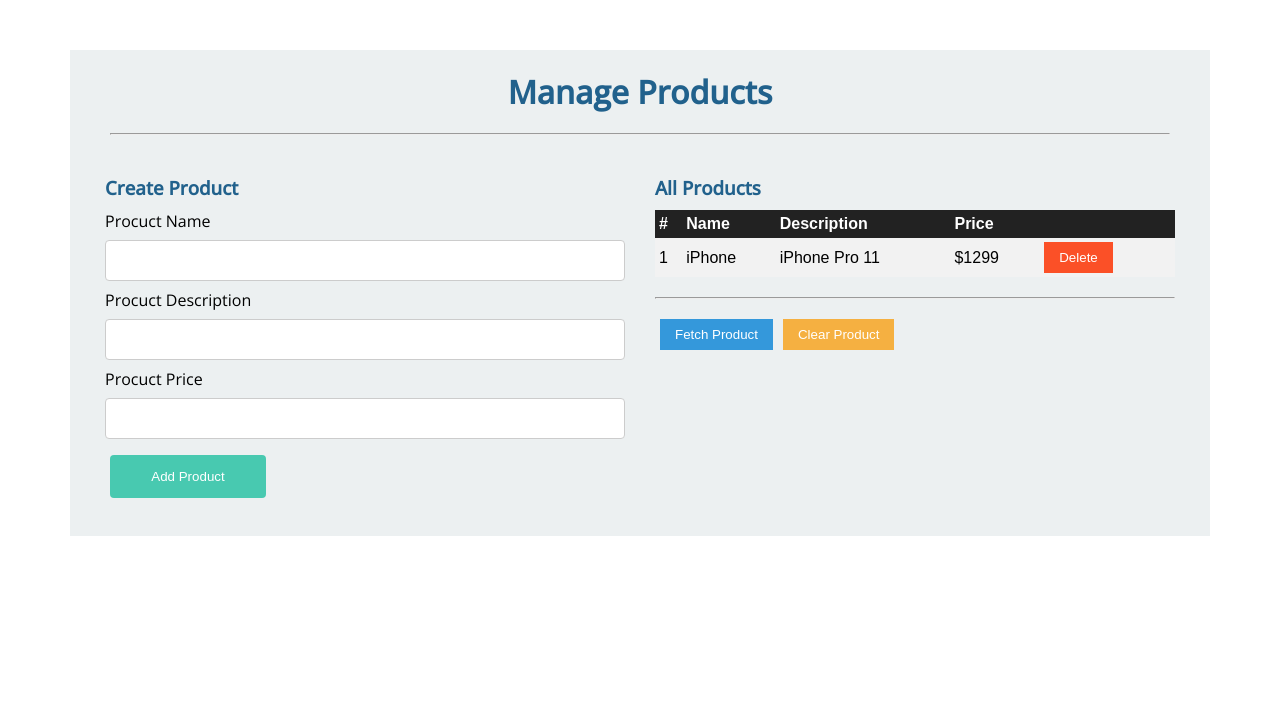
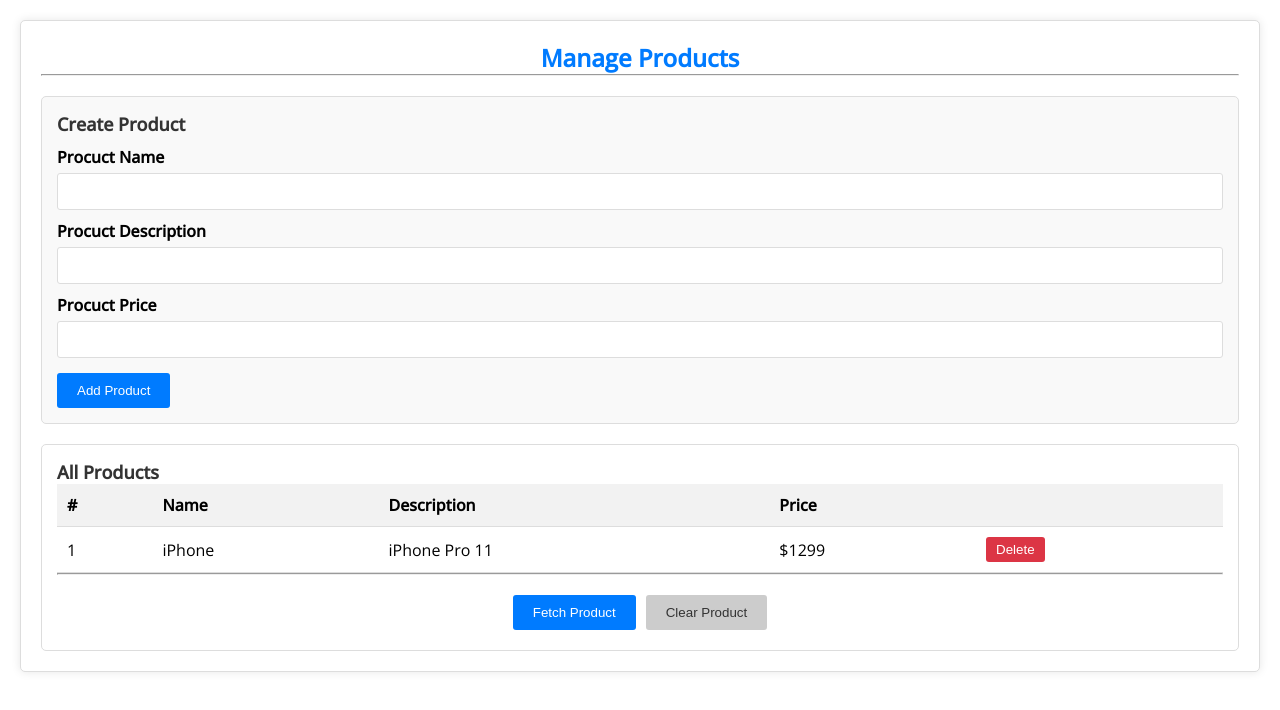
Before and after one commit to Jaber-Saed/AngularHttpRequest---START, an Angular app: page / in a window 1280 px wide. Shown: the top 710 px of the page. Built offline with nearby package versions, Linux system fonts and the light colour scheme; a web font is replaced by a local one; what @ionic/angular would draw is missing.

Commit message:
Up date styling

```diff
--- a/src/app/app.component.css
+++ b/src/app/app.component.css
@@ -1,104 +1,133 @@
-
-
-.main-area{
-    margin: 30px 50px;
-    padding: 20px 20px;
+/* Reset some default styles */
+* {
+  margin: 0;
+  padding: 0;
+  box-sizing: border-box;
 }
 
-.content-area{
-    padding: 20px 20px;
-    background-color: #ECF0F1 ;
-}
-.header{
-    text-align: center;
-    color: #21618C;
-    padding: 0px 20px;
-}
-h3{
-    color: #21618C;
-    margin: 10px 0px;
-}
-hr{
-    margin-top: 20px;
-    margin-bottom: 20px;
-    color:#ECF0F1;
+/* Global styles */
+body {
+  font-family: Arial, sans-serif;
+  background-color: #f4f4f4;
+  color: #333;
 }
 
-.container{
-    display: flex;
+/* Main container */
+.main-area {
+  background-color: #fff;
+  margin: 20px;
+  padding: 20px;
+  border: 1px solid #ddd;
+  border-radius: 5px;
+  box-shadow: 0px 0px 10px rgba(0, 0, 0, 0.1);
 }
-.form-area{
-    width: 50%;
-    padding: 10px 15px;
+
+/* Header styles */
+.header {
+  text-align: center;
+  margin-bottom: 20px;
 }
-.product-display-area{
-    width: 50%;
-    padding: 10px 15px;
+
+.header h1 {
+  font-size: 24px;
+  color: #007BFF;
 }
-input[type=text], select {
-    width: 100%;
-    padding: 12px 20px;
-    margin: 8px 0;
-    display: inline-block;
-    border: 1px solid #ccc;
-    border-radius: 4px;
-    box-sizing: border-box;
-  }
 
-  input[type=submit] {
-    width: 30%;
-    background-color: #48C9B0;
-    color: white;
-    padding: 14px 20px;
-    margin: 8px 5px;
-    border: none;
-    border-radius: 4px;
-    cursor: pointer;
-  }
+/* Form area styles */
+.form-area {
+  background-color: #f9f9f9;
+  padding: 15px;
+  border: 1px solid #ddd;
+  border-radius: 5px;
+}
 
-  input[type=submit]:hover {
-    background-color: #1ABC9C;
-  }
+.form-area h3 {
+  font-size: 18px;
+  color: #333;
+}
 
-  #products {
-    font-family: Arial, Helvetica, sans-serif;
-    border-collapse: collapse;
-    width: 100%;
-  }
+.form-area label {
+  display: block;
+  margin-top: 10px;
+  font-weight: bold;
+}
 
-  #products td, #products th {
-    padding: 4px;
-  }
+.form-area input[type="text"] {
+  width: 100%;
+  padding: 10px;
+  margin-top: 5px;
+  border: 1px solid #ddd;
+  border-radius: 3px;
+}
 
-  #products tr:nth-child(even){background-color: #f2f2f2;}
+.form-area input[type="submit"] {
+  background-color: #007BFF;
+  color: #fff;
+  border: none;
+  padding: 10px 20px;
+  margin-top: 15px;
+  border-radius: 3px;
+  cursor: pointer;
+}
 
-  #products tr:hover {background-color: #ddd;}
+/* Product display area styles */
+.product-display-area {
+  margin-top: 20px;
+  padding: 15px;
+  border: 1px solid #ddd;
+  border-radius: 5px;
+  background-color: #fff;
+}
 
-  #products th {
-    padding-top: 5px;
-    padding-bottom: 5px;
-    text-align: left;
-    background-color: #222;
-    color: white;
-  }
+.product-display-area h3 {
+  font-size: 18px;
+  color: #333;
+}
 
-  button{
-    border: none;
-    padding: 8px 15px;
-    margin: 0px 5px;
-  }
+.product-display-area table {
+  width: 100%;
+  border-collapse: collapse;
+}
 
-  .btn-delete{
-    background-color: #FB5027;
-    color: white;
-  }
+.product-display-area th, .product-display-area td {
+  padding: 10px;
+  text-align: left;
+  border-bottom: 1px solid #ddd;
+}
 
-  .btn-fetch{
-    background-color: #3498DB;
-    color: white;
-  }
+.product-display-area th {
+  background-color: #f2f2f2;
+}
 
-  .btn-clear{
-    background-color: #F5B041;
-    color: white;
-  }
+.product-display-area .btn-delete {
+  background-color: #dc3545;
+  color: #fff;
+  border: none;
+  padding: 5px 10px;
+  border-radius: 3px;
+  cursor: pointer;
+}
+
+/* Action button container */
+.action-btn-container {
+  margin-top: 15px;
+  text-align: center;
+}
+
+.action-btn-container button {
+  margin: 5px;
+  padding: 10px 20px;
+  border: none;
+  border-radius: 3px;
+  cursor: pointer;
+}
+
+.action-btn-container .btn-fetch {
+  background-color: #007BFF;
+  color: #fff;
+}
+
+.action-btn-container .btn-clear {
+  background-color: #ccc;
+  color: #333;
+}
```
